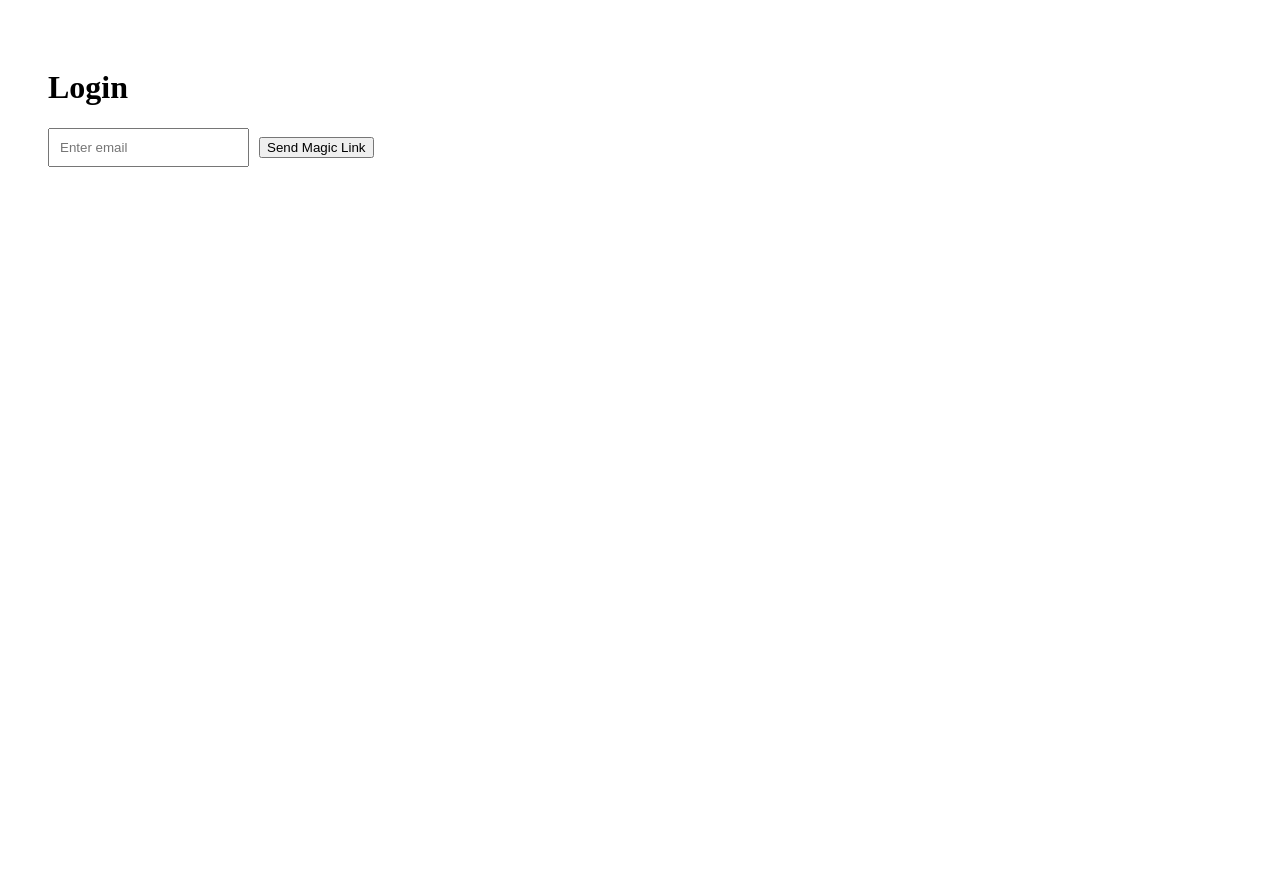
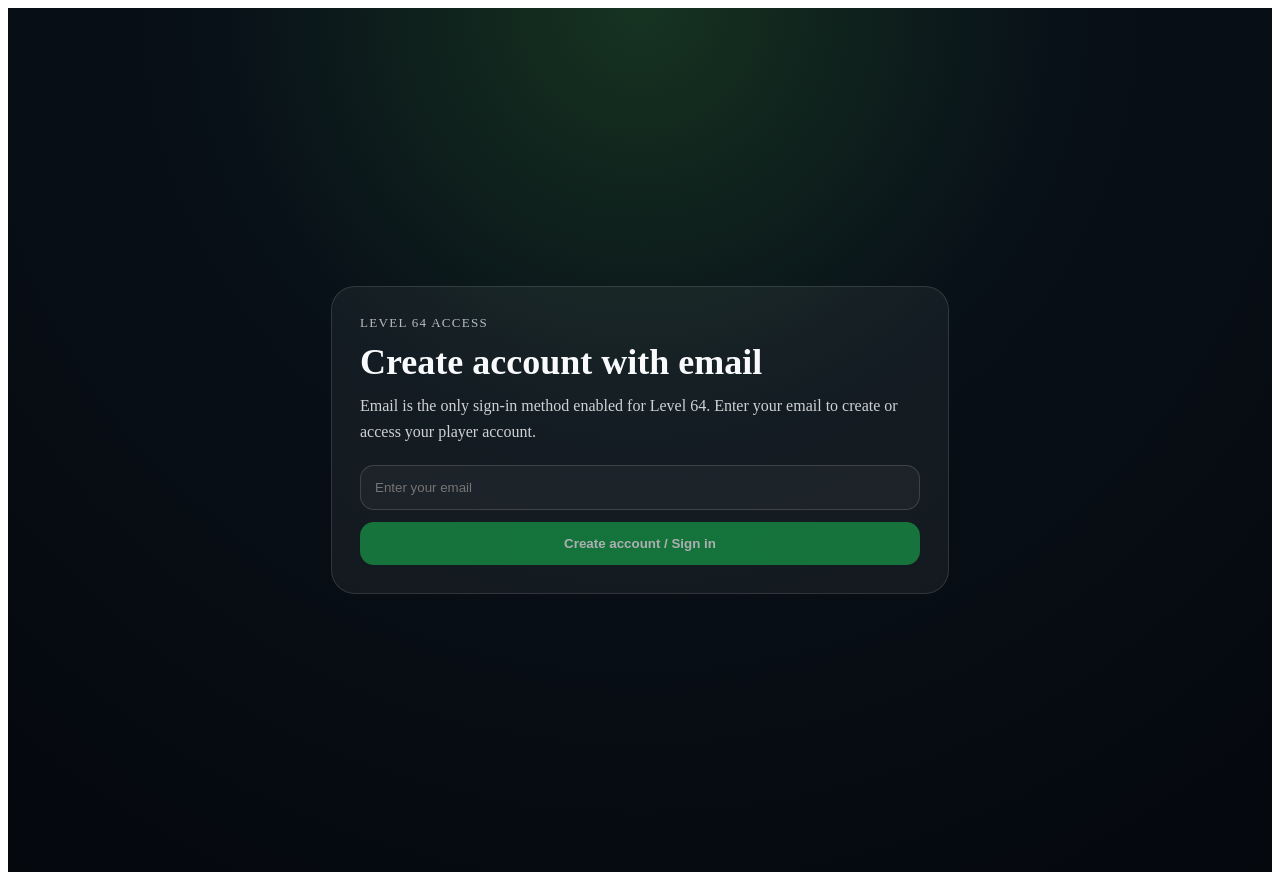
Before and after one commit to fabric9/Level-64, a Next.js app: page /login in a window 1280 px wide. Before the commit the page ends 800 px from the top, so only its background shows below. Built offline with nearby package versions, Linux system fonts and the light colour scheme; no server answers.

Commit message:
feat: refine login into email-only create-account UI

```diff
--- a/app/(auth)/login/page.tsx
+++ b/app/(auth)/login/page.tsx
@@ -6,29 +6,90 @@ import { supabase } from '@/lib/supabase/client';
 export default function LoginPage() {
   const [email, setEmail] = useState('');
   const [message, setMessage] = useState('');
+  const [loading, setLoading] = useState(false);
 
-  const handleLogin = async () => {
+  const handleEmailEntry = async () => {
+    setLoading(true);
+    setMessage('');
+
     const { error } = await supabase.auth.signInWithOtp({ email });
 
     if (error) {
       setMessage(error.message);
     } else {
-      setMessage('Check your email for login link');
+      setMessage('Check your email for your secure sign-in link and account access.');
     }
+
+    setLoading(false);
   };
 
   return (
-    <main style={{ padding: 40 }}>
-      <h1>Login</h1>
-      <input
-        type="email"
-        placeholder="Enter email"
-        value={email}
-        onChange={(e) => setEmail(e.target.value)}
-        style={{ padding: 10, marginRight: 10 }}
-      />
-      <button onClick={handleLogin}>Send Magic Link</button>
-      <p>{message}</p>
+    <main
+      style={{
+        minHeight: '100vh',
+        padding: 32,
+        background: 'radial-gradient(circle at top, #163321 0%, #081018 40%, #05080d 100%)',
+        color: '#f8fafc',
+        display: 'grid',
+        placeItems: 'center',
+      }}
+    >
+      <div
+        style={{
+          width: '100%',
+          maxWidth: 560,
+          border: '1px solid rgba(255,255,255,0.12)',
+          borderRadius: 24,
+          padding: 28,
+          background: 'rgba(255,255,255,0.05)',
+        }}
+      >
+        <div style={{ fontSize: 13, opacity: 0.72, letterSpacing: 1.3, marginBottom: 10 }}>
+          LEVEL 64 ACCESS
+        </div>
+        <h1 style={{ margin: '0 0 10px', fontSize: 36 }}>Create account with email</h1>
+        <p style={{ margin: '0 0 20px', opacity: 0.82, lineHeight: 1.6 }}>
+          Email is the only sign-in method enabled for Level 64. Enter your email to create or access your player account.
+        </p>
+
+        <div style={{ display: 'grid', gap: 12 }}>
+          <input
+            type="email"
+            placeholder="Enter your email"
+            value={email}
+            onChange={(e) => setEmail(e.target.value)}
+            style={{
+              padding: 14,
+              borderRadius: 14,
+              border: '1px solid rgba(255,255,255,0.14)',
+              background: 'rgba(255,255,255,0.04)',
+              color: '#fff',
+            }}
+          />
+          <button
+            onClick={handleEmailEntry}
+            disabled={loading || !email}
+            style={{
+              padding: 14,
+              borderRadius: 14,
+              border: 'none',
+              background: '#16a34a',
+              color: '#fff',
+              fontWeight: 800,
+              cursor: loading ? 'default' : 'pointer',
+              opacity: loading || !email ? 0.65 : 1,
+            }}
+          >
+            {loading ? 'Sending link...' : 'Create account / Sign in'}
+          </button>
+        </div>
+
+        {message && (
+          <p style={{ marginTop: 18, opacity: 0.9 }}>
+            {message}
+          </p>
+        )}
+      </div>
     </main>
   );
 }
```
